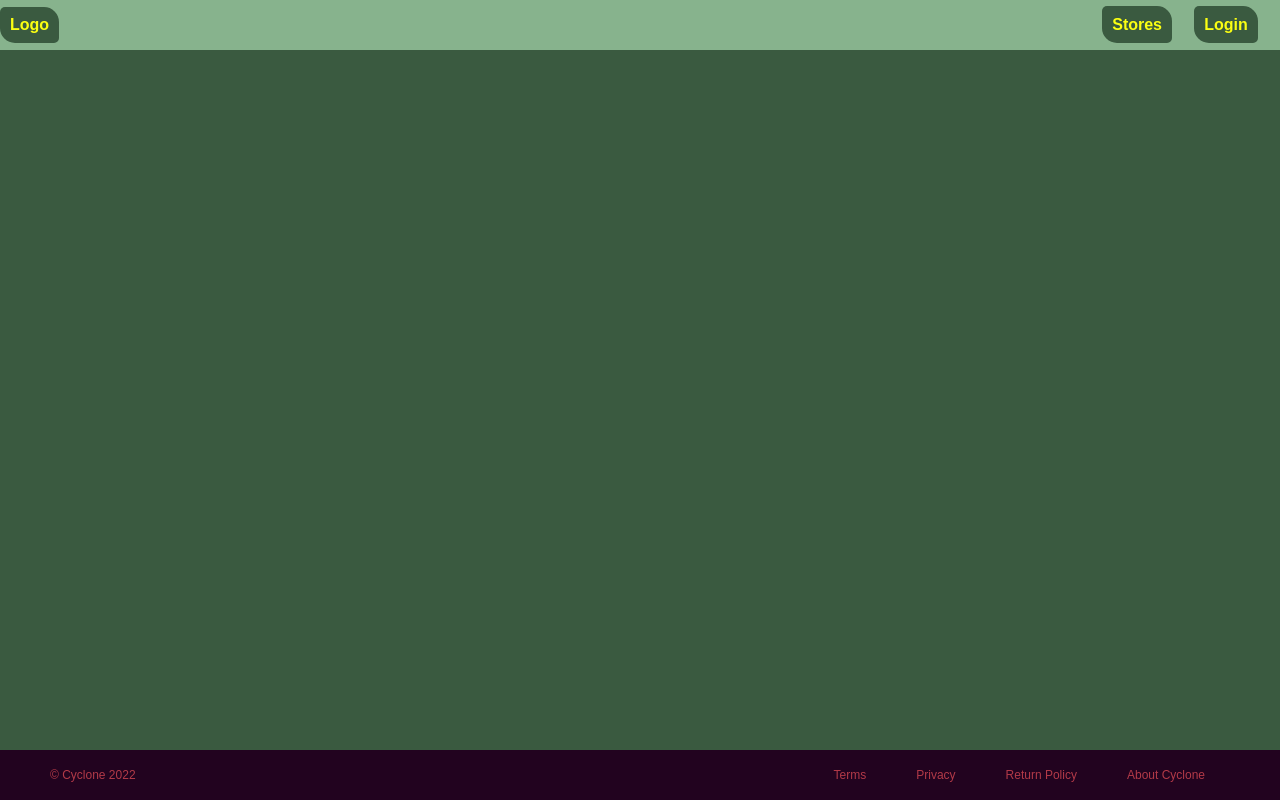
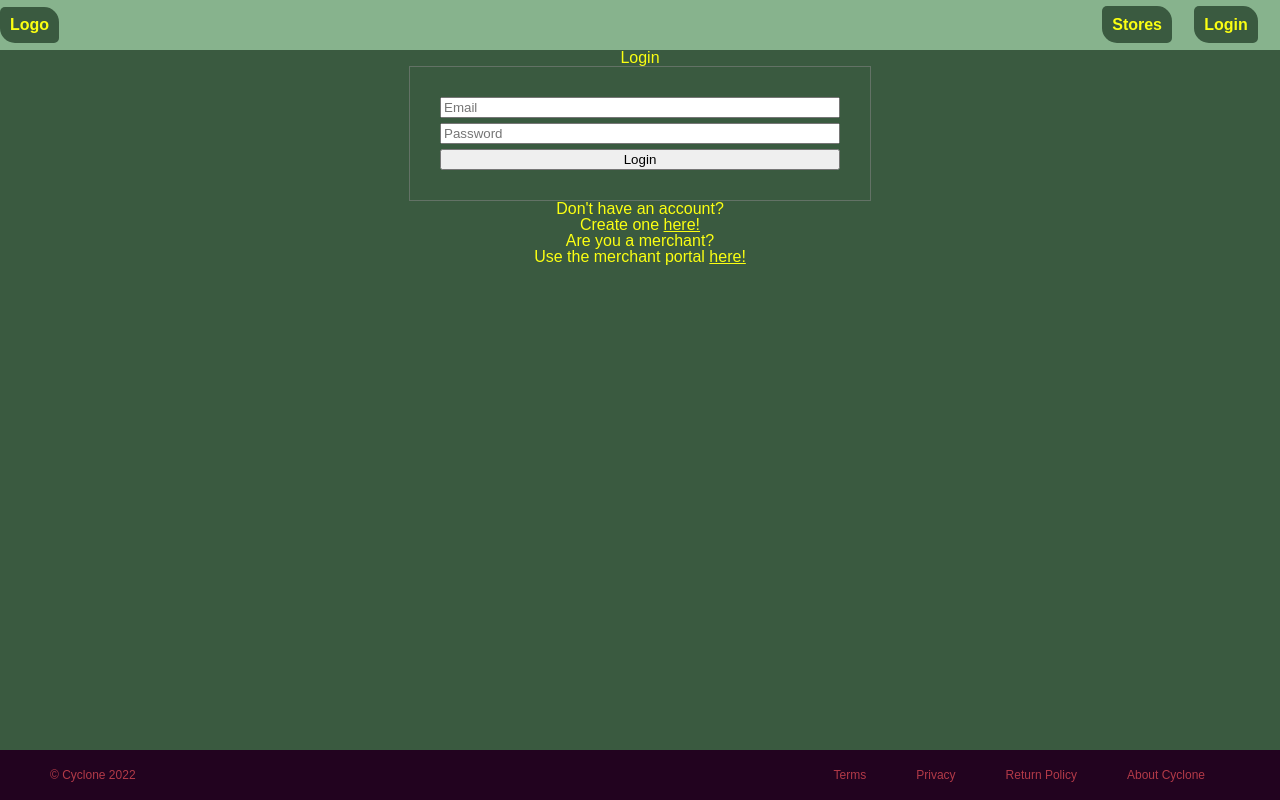
Before and after one commit to SelwynHP/project-cyclone, a React (Create React App) app in the folder client/: page /tracking in a window 1280 px wide. Built offline with nearby package versions, Linux system fonts and the light colour scheme; no server answers.

Commit message:
Fix: User can no longer access certain components if they are not signed in.

```diff
--- a/client/src/App.js
+++ b/client/src/App.js
@@ -26,6 +26,7 @@ const App = () => {
                     <Route exact path="/signup/merchant" element={<MerchantLogin type="mSignup"/>}/>
                     <Route exact path="/stores" element={<Merchants/>}/>
                     <Route exact path="/stores/:merchantId" element={<MerchantDetails/>}/>
+                    {"Login Required"}
                     <Route exact path="/profile/client" element={<ClientAccount/>}/>
                     <Route exact path="/tracking" element={<Tracking/>}/>
                     <Route exact path="/tracking/:orderId" element={<TrackingDetails/>}/>
--- a/client/src/components/Tracking/Tracking.js
+++ b/client/src/components/Tracking/Tracking.js
@@ -1,11 +1,21 @@
 import TrackingList from "./TrackingList";
+import {useContext} from "react";
+import {UserContext} from "../UserContext";
+import styled from "styled-components";
+import ClientLogin from "../ClientCredentials/ClientLogin";
 
 const Tracking = () => {
+    const {loginState} = useContext(UserContext);
     return (
-        <div>
-            <TrackingList/>
-        </div>
+        <Wrapper>
+            {loginState ?
+                <TrackingList/> :
+                <ClientLogin type="login"/>
+            }
+        </Wrapper>
     )
 }
+const Wrapper = styled.div`
 
+`
 export default Tracking;
--- a/client/src/components/Tracking/TrackingDetails.js
+++ b/client/src/components/Tracking/TrackingDetails.js
@@ -1,10 +1,13 @@
 import {DirectionsRenderer, GoogleMap, LoadScript} from '@react-google-maps/api';
 import {getGeocode, getLatLng} from "use-places-autocomplete";
 import styled from "styled-components";
-import {useCallback, useRef, useState} from "react";
+import {useCallback, useContext, useRef, useState} from "react";
 import TrackingStats from "./TrackingStats";
+import ClientLogin from "../ClientCredentials/ClientLogin";
+import {UserContext} from "../UserContext";
 
 const TrackingDetails = () => {
+    const {loginState} = useContext(UserContext);
     const [directions, setDirections] = useState();
     const mapRef = useRef();
 
@@ -57,9 +60,10 @@ const TrackingDetails = () => {
 
     return (
         <Wrapper>
-            {directions &&
+            {(directions && loginState) &&
                 <TrackingStats time={directions.routes[0].legs[0]}/>
             }
+            {loginState ?
                 <LoadScript googleMapsApiKey={process.env.REACT_APP_GOOGLE_MAPS_API_KEY}
                             onLoad={() => onLoad(testPickup, testDropoff)}>
                     <GoogleMap
@@ -72,7 +76,9 @@ const TrackingDetails = () => {
                         { /* Child components, such as markers, info windows, etc. */}
                         {directions && <DirectionsRenderer directions={directions}/>}
                     </GoogleMap>
-            </LoadScript>
+                </LoadScript> :
+                <ClientLogin type="login"/>
+            }
         </Wrapper>
     )
 }
--- a/client/src/components/Tracking/TrackingList.js
+++ b/client/src/components/Tracking/TrackingList.js
@@ -1,7 +1,7 @@
 const TrackingList = () => {
     return (
         <div>
-
+            Placeholder for TrackingList
         </div>
     )
 }
```
Lines whose indentation alone changed are shown as unchanged.
